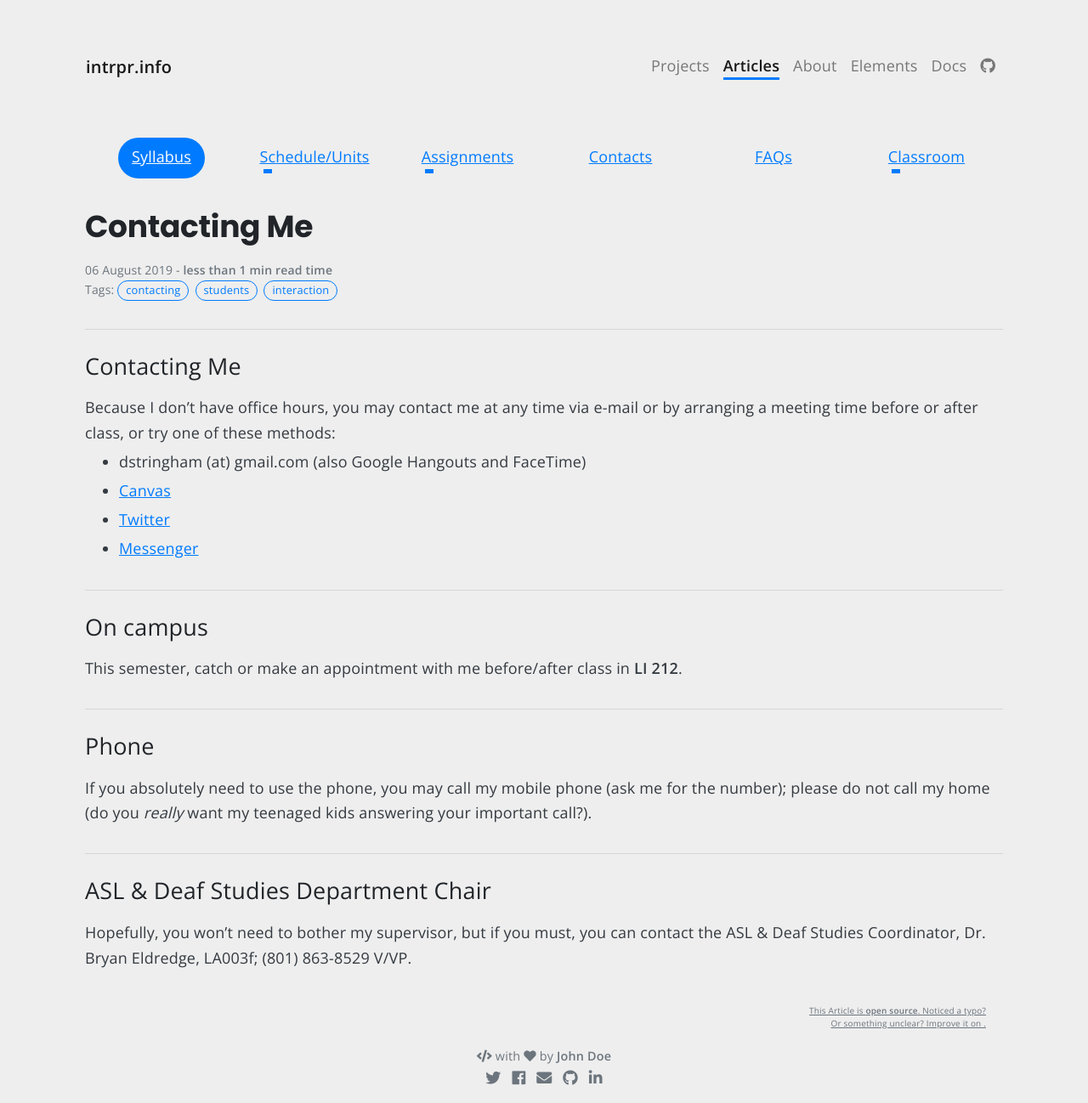
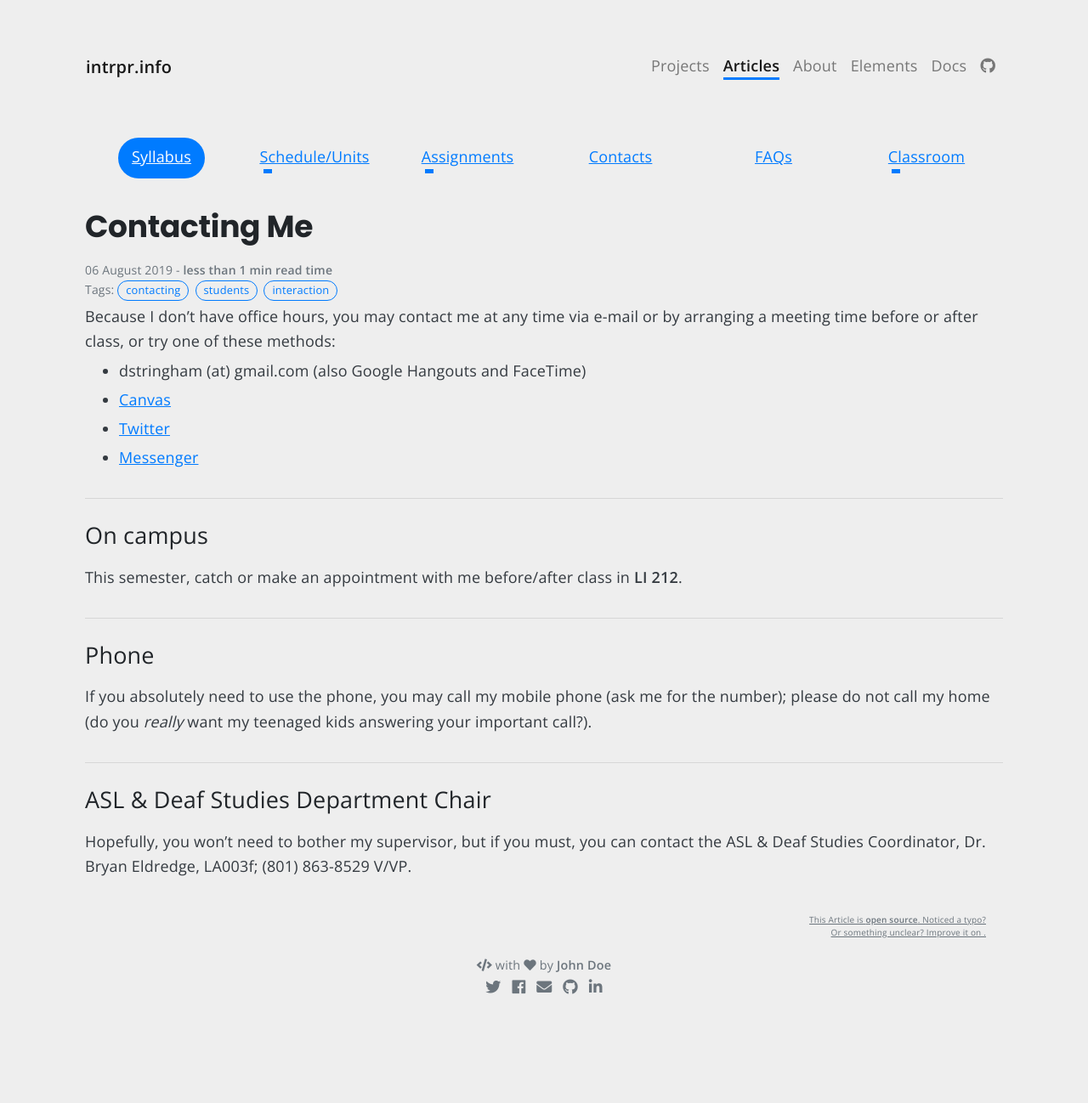
Before and after one commit to intrpr/jekyll-portfol-test, a Jekyll site: the page built from _posts/2019-08-06-contacting-me.md, in a window 1280 px wide. Shown: the whole page at 85% size. Built offline with Jekyll 4.4.1, drawn with Linux system fonts in a browser that asks for light colours; nearby versions of some CDN libraries; some web fonts are replaced; our own code applies the rules of GitHub Pages for plain Markdown files; comment, search, counter and statistics services are not loaded; after the commit the page ends 1191 px from its top, so only the background shows below that.

Commit message:
Update 2019-08-06-contacting-me.md

```diff
--- a/_posts/2019-08-06-contacting-me.md
+++ b/_posts/2019-08-06-contacting-me.md
@@ -5,8 +5,6 @@ style:
 color:
 description:
 ---
-
-## Contacting Me
 
 Because I don’t have office hours, you may contact me at any time via e-mail or by arranging a meeting time before or after class, or try one of these methods:
 
```
